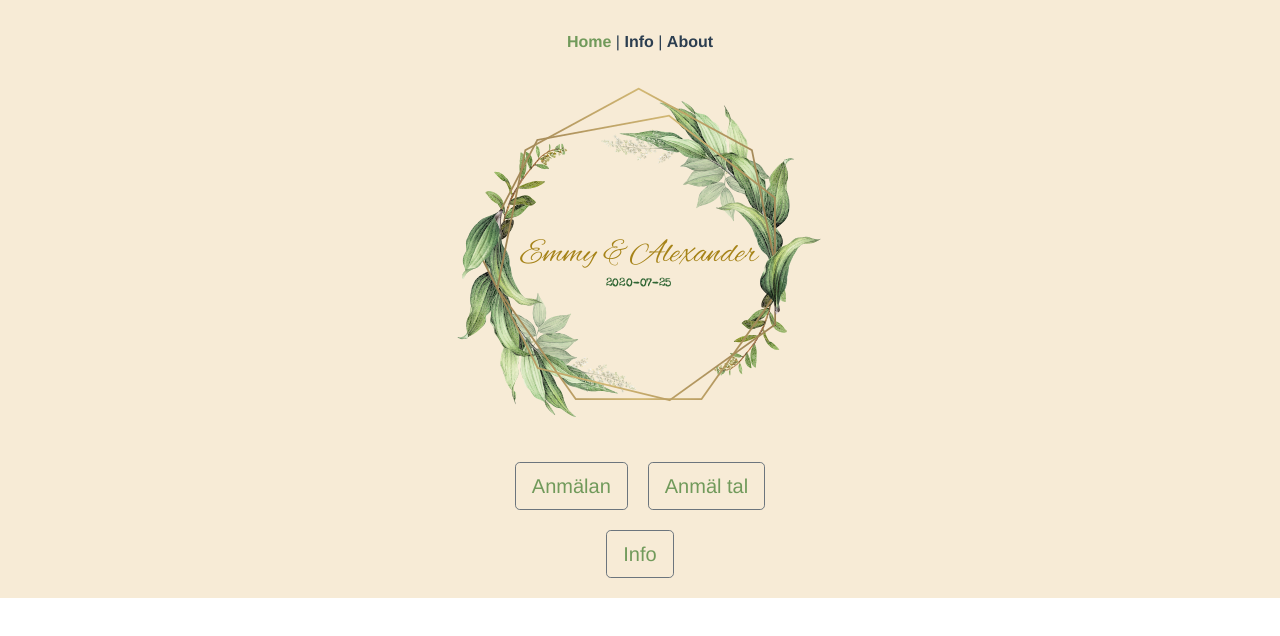
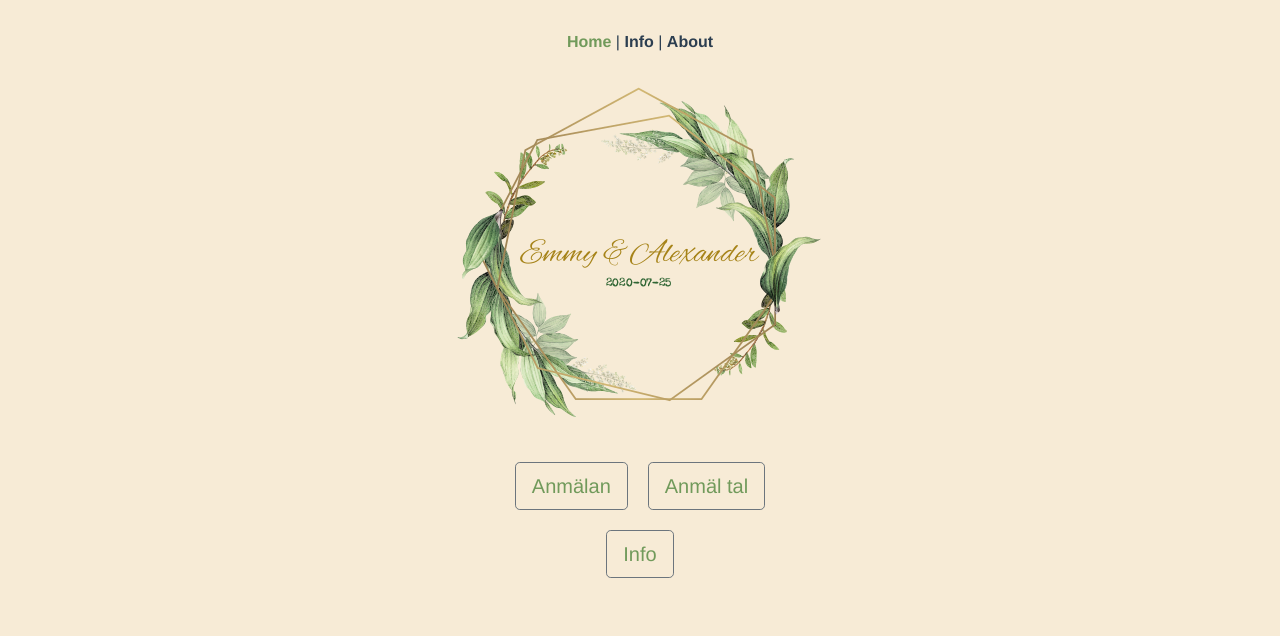
Before and after one commit to owodunni/jardoole, a Vue app: page / in a window 1280 px wide. Shown: the top 636 px of the page. Built offline with nearby package versions, Linux system fonts and the light colour scheme.

Commit message:
Update background color

```diff
--- a/src/App.vue
+++ b/src/App.vue
@@ -10,9 +10,6 @@
 </template>
 
 <style>
-body {
-  background-color:#f7ebd6;
-}
 #app {
   font-family: 'Avenir', Helvetica, Arial, sans-serif;
   -webkit-font-smoothing: antialiased;
@@ -21,6 +18,7 @@ body {
   color: #2c3e50;
   height: 100%;
 
+  min-height: 100vh;
   background-color:#f7ebd6;
 }
 
```
